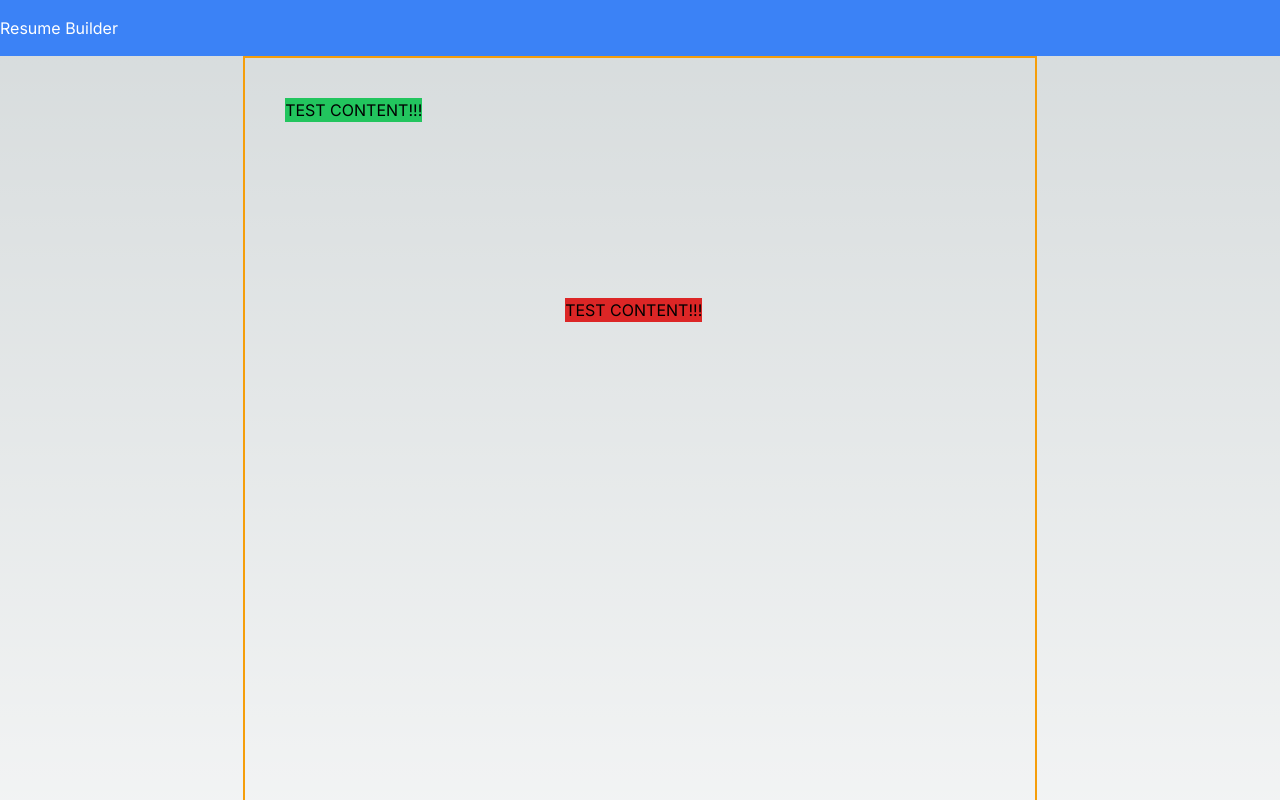
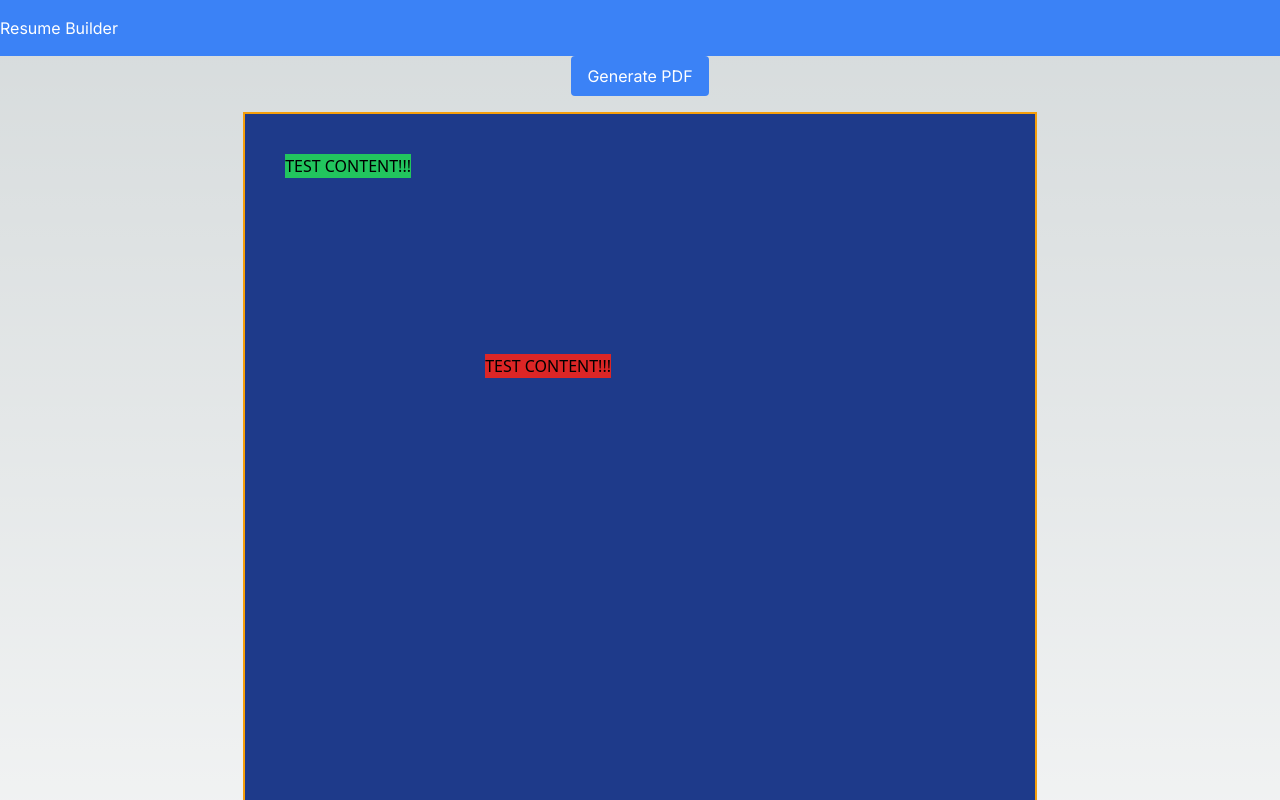
Before and after one commit to JackBadawy/resume_builder, a Next.js app: page / in a window 1280 px wide. Shown: the top 800 px of the page. Built offline with nearby package versions, Linux system fonts and the light colour scheme.

Commit message:
generate pdf with jspdf

```diff
--- a/package.json
+++ b/package.json
@@ -9,6 +9,7 @@
     "lint": "next lint"
   },
   "dependencies": {
+    "docx": "^8.5.0",
     "html2canvas": "^1.4.1",
     "jspdf": "^2.5.1",
     "next": "14.2.4",
--- a/src/app/Components/ResumeWorkspace.tsx
+++ b/src/app/Components/ResumeWorkspace.tsx
@@ -2,14 +2,51 @@
 //consider removing outer container
 //bg-green-500
 
+"use client";
+
+import jsPDF from "jspdf";
+import { useRef } from "react";
+import { Document, Packer, Paragraph, TextRun } from "docx";
+import { saveAs } from "file-saver";
 import TestContent from "./TestContent";
 
 const ResumeWorkspace = () => {
+  const resumeRef = useRef<HTMLDivElement>(null);
+
+  const generatePDF = () => {
+    const pdf = new jsPDF({
+      orientation: "portrait",
+      unit: "mm",
+      format: "a4",
+    });
+
+    if (resumeRef.current) {
+      const elements = resumeRef.current.querySelectorAll("[data-text]");
+      elements.forEach((element: any) => {
+        const text = element.innerText;
+        const top = parseInt(element.style.top);
+        const left = parseInt(element.style.left);
+        pdf.text(text, left, top);
+      });
+
+      pdf.save("resume.pdf");
+    }
+  };
+
   return (
-    <div className="flex items-center justify-center">
-      <div className="h-a4 w-a4 border-2 border-amber-500 relative">
+    <div className="flex flex-col items-center justify-center">
+      <button
+        onClick={generatePDF}
+        className="mb-4 px-4 py-2 bg-blue-500 text-white rounded"
+      >
+        Generate PDF
+      </button>
+      <div
+        ref={resumeRef}
+        className="h-a4 w-a4 border-2 border-amber-500 bg-blue-900 relative"
+      >
         <TestContent color="bg-green-500" top="top-10" left="left-10" />
-        <TestContent color="bg-red-600" top="top-60" left="left-80" />
+        <TestContent color="bg-red-600" top="top-60" left="left-60" />
       </div>
     </div>
   );
--- a/src/app/Components/TestContent.tsx
+++ b/src/app/Components/TestContent.tsx
@@ -6,7 +6,9 @@ type TestContentProps = {
 
 const TestContent: React.FC<TestContentProps> = ({ color, top, left }) => {
   return (
-    <span className={`${color} absolute ${top} ${left}`}>TEST CONTENT!!!</span>
+    <span className={`${color} absolute ${top} ${left} font-sans `} data-text>
+      TEST CONTENT!!!
+    </span>
   );
 };
 
```
Also changed, not shown: 1 other file (tests, documents, lock files or other folders).
